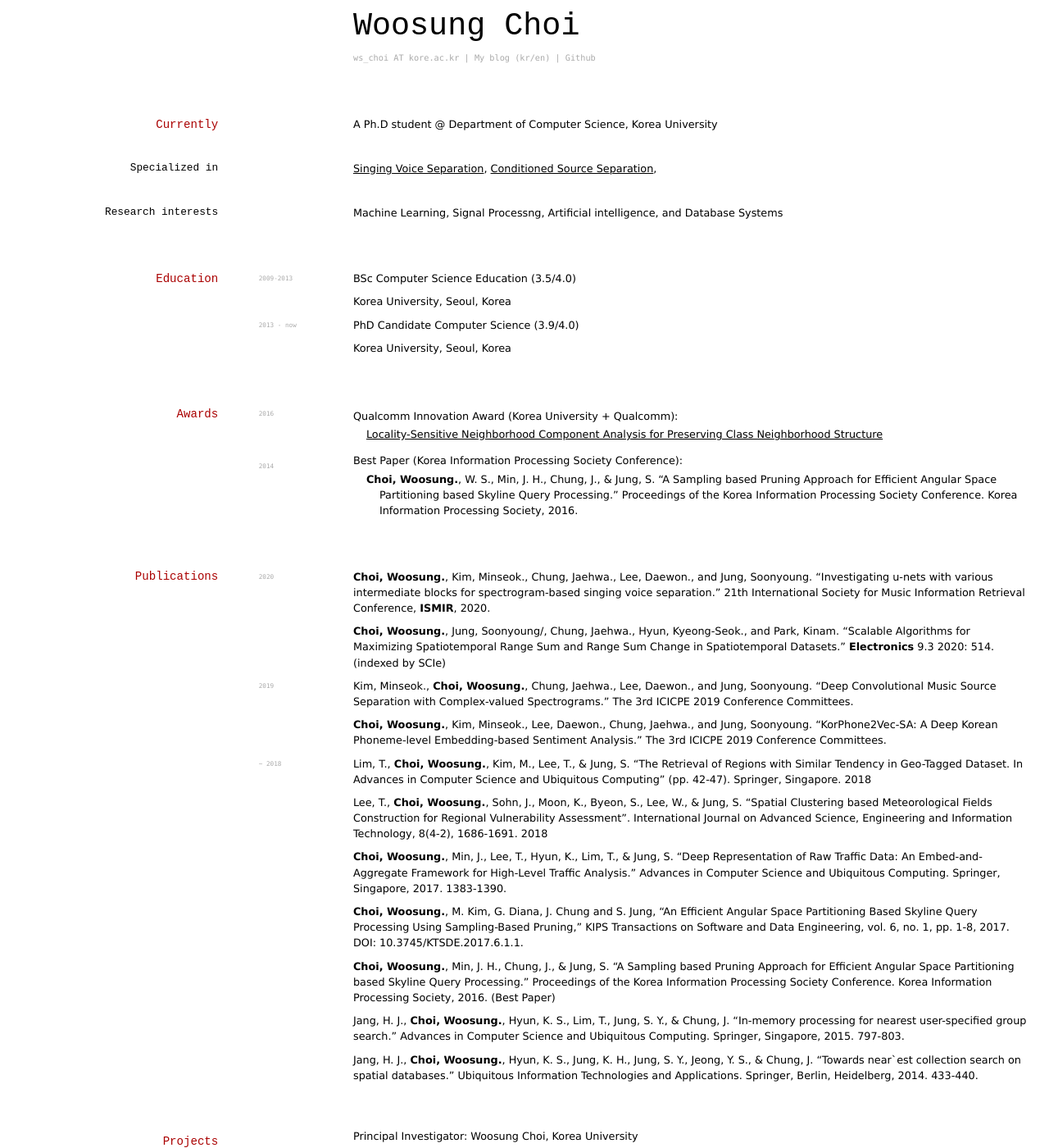
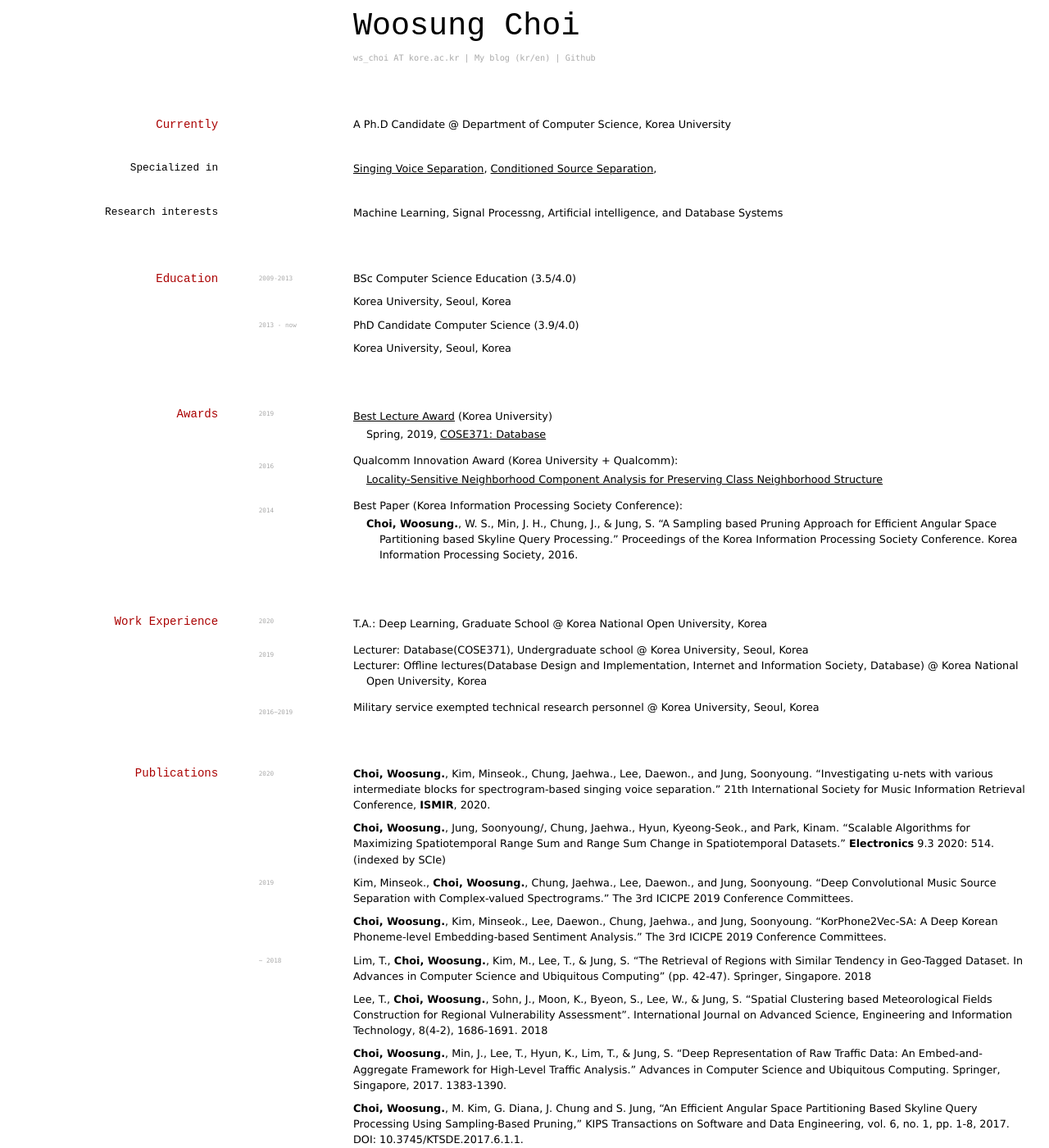
Before and after one commit to ws-choi/cv, a Jekyll site: the page built from index.md, in a window 1280 px wide and 1400 px high. Shown: the whole window at 82% size. Built offline with Jekyll 4.4.1, drawn with Linux system fonts in a browser that asks for light colours; some of the changed text lies outside the part shown.

Commit message:
Update index.md

```diff
--- a/index.md
+++ b/index.md
@@ -13,7 +13,7 @@ title: Woosung Choi's CV
 
 ## Currently
 
-A Ph.D student @ Department of Computer Science, Korea University
+A Ph.D Candidate @ Department of Computer Science, Korea University
 
 ### Specialized in
 
@@ -38,6 +38,10 @@ Korea University, Seoul, Korea
 
 ## Awards
 
+`2019`
+- [Best Lecture Award](https://www.korea.ac.kr/cop/bestLecture/bestLectureList.do?siteId=university#) (Korea University)
+    - Spring, 2019, [COSE371: Database](https://cose371.github.io/)
+
 `2016`
 - Qualcomm Innovation Award (Korea University + Qualcomm):
     - [Locality-Sensitive Neighborhood Component Analysis for Preserving Class Neighborhood Structure](https://1drv.ms/p/s!AszT-SZB_jBylxqwb5M7jddIE9Tk?e=6dOqAG)
@@ -45,6 +49,18 @@ Korea University, Seoul, Korea
 `2014`
 - Best Paper (Korea Information Processing Society Conference):
     - **Choi, Woosung.**, W. S., Min, J. H., Chung, J., & Jung, S. "A Sampling based Pruning Approach for Efficient Angular Space Partitioning based Skyline Query Processing." Proceedings of the Korea Information Processing Society Conference. Korea Information Processing Society, 2016.
+
+## Work Experience
+
+`2020`
+- T.A.: Deep Learning, Graduate School @ Korea National Open University, Korea
+
+`2019`
+- Lecturer: Database(COSE371), Undergraduate school @ Korea University, Seoul, Korea
+- Lecturer: Offline lectures(Database Design and Implementation, Internet and Information Society, Database) @ Korea National Open University, Korea
+
+`2016~2019`
+- Military service exempted technical research personnel @ Korea University, Seoul, Korea
 
 ## Publications
 
@@ -91,10 +108,8 @@ Jang, H. J., **Choi, Woosung.**, Hyun, K. S., Jung, K. H., Jung, S. Y., Jeong, Y
 - Principal investigator: Prof. Jong-Ryeul Sohn, Korea University
     - The development of chemical accident behavior analysis/damage prediction models and
 environmental risk map technology (Korea Environmental Industry and Technology
-Institute, 2015~ present)
-    - <img src='assets/riskmap.png' width=50% />
-
-
+Institute, 2015~ 2020)
+        - [project link](http://intelligence.korea.ac.kr/seminar/on-going-research/2018/08/04/riskmap.html)
 
 <!-- ### Footer
 
```
Also changed, not shown: other parts of index.md (+2 -1 lines).
